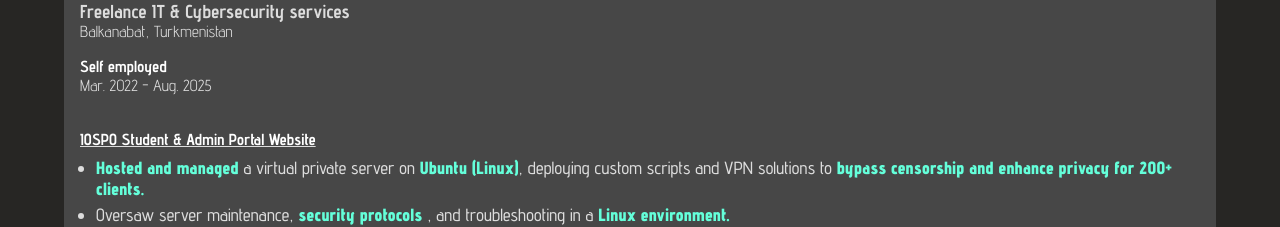
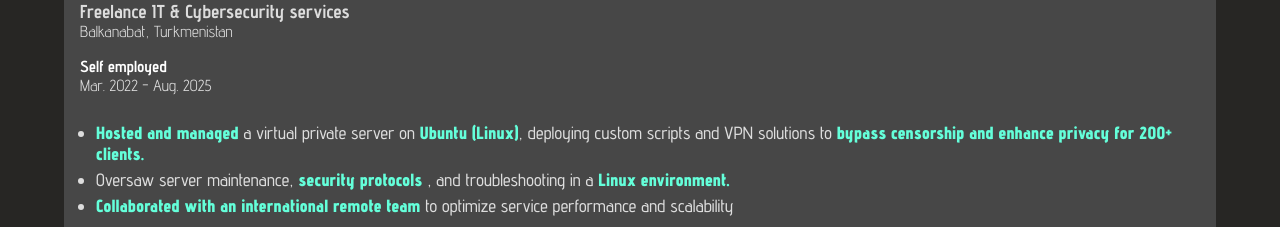
Before and after one commit to smile-web-tech/Portfolio-Web, a React (Vite) app: page / in a window 1280 px wide. Shown: the part 3640-3867 px from the top of the page. Built offline with nearby package versions, Linux system fonts and the light colour scheme; no server answers.

Commit message:
Updated work experience

```diff
--- a/src/App.jsx
+++ b/src/App.jsx
@@ -434,7 +434,6 @@ function App() {
             <br />
             <br />
             <div className="project">
-              <a href="https://iospo.org" target="_blank" className="projectLink"><h4 className="workTitle">IOSPO Student & Admin Portal Website</h4></a>
               <ul className="workResponsibilities">
                 <li><strong className="highlight">Hosted and managed </strong> a virtual private server on <strong className="highlight">Ubuntu (Linux)</strong>, deploying custom scripts and VPN solutions
                 to <strong className="highlight">bypass censorship and enhance privacy for 200+ clients. </strong></li>
```
